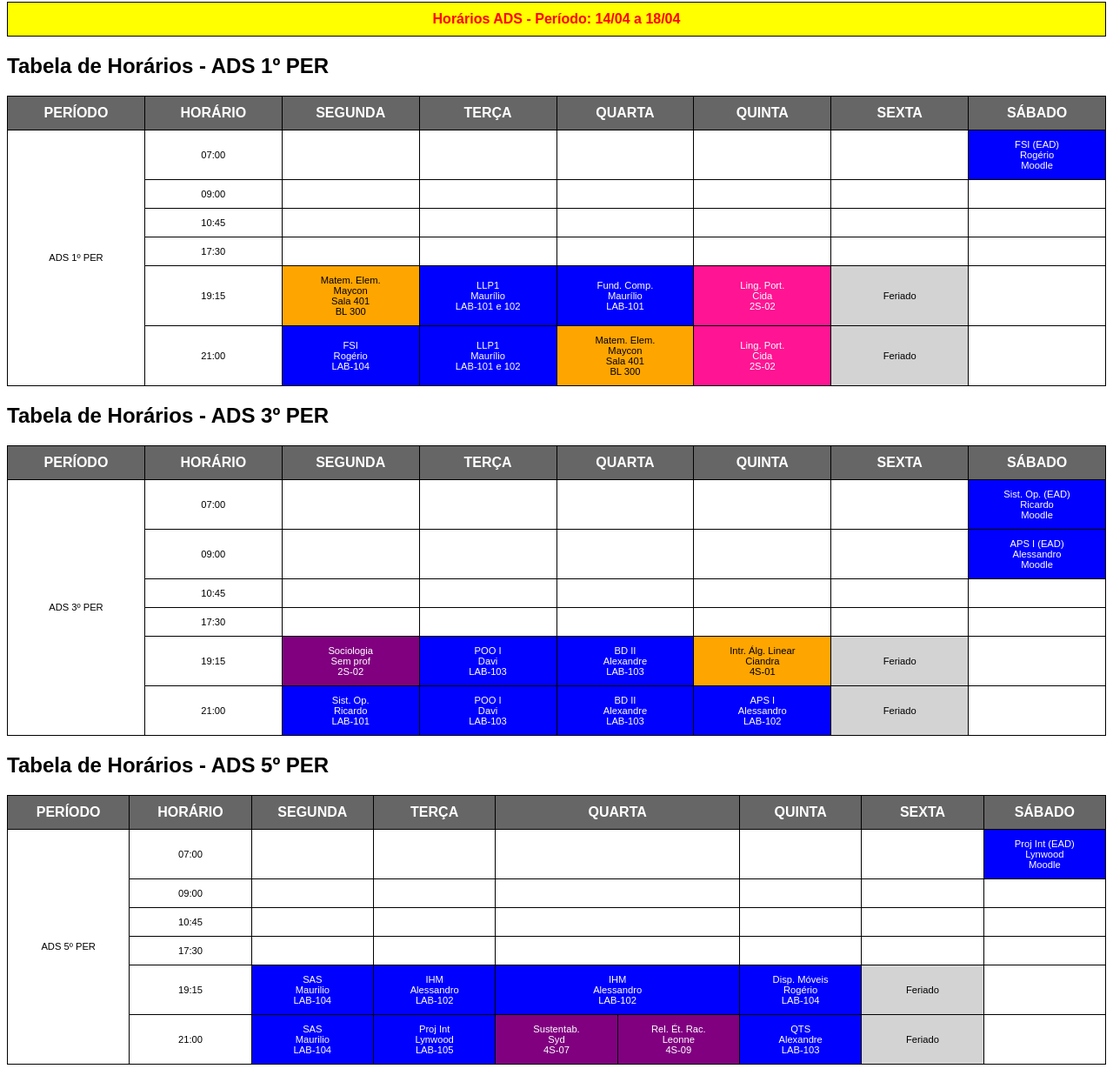
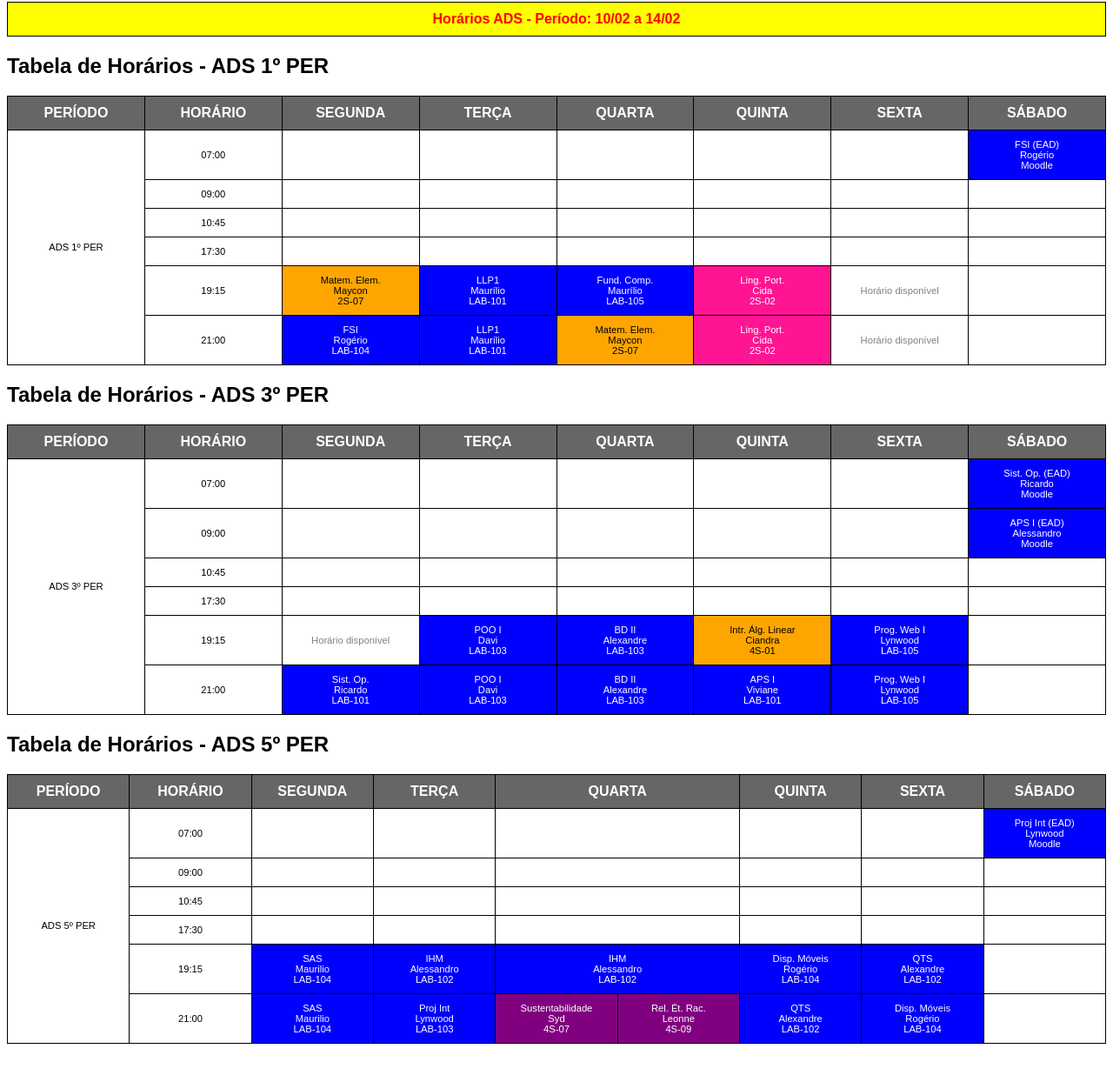
Before and after one commit to davitaveira1/horarios-ads, a plain HTML site: page teste.html in a window 1280 px wide. Shown: the part 6-1250 px from the top of the page at 87% size. After the commit the page ends 1226 px from the top, so only its background shows below. Drawn offline with Linux system fonts and the light colour scheme.

Commit message:
horario 05-05

```diff
--- a/teste.html
+++ b/teste.html
@@ -84,10 +84,6 @@
             /* Cinza claro */
             color: black;
         }
-        .verde {
-            background-color: green; /* Fundo verde */
-            color: white; /* Texto branco para melhor contraste */
-        }
     </style>
 </head>
 
@@ -96,7 +92,7 @@
     <table>
         <thead>
             <tr>
-                <th style="color: red; font-weight: bold; background-color: yellow;">Horários ADS - Período: 14/04 a 18/04</th>
+                <th style="color: red; font-weight: bold; background-color: yellow;">Horários ADS - Período: 10/02 a 14/02</th>
             </tr>
         </thead>
     </table>
@@ -156,22 +152,22 @@
             </tr>
             <tr>
                 <td>19:15</td>
-                <td class="laranja">Matem. Elem.<br>Maycon<br>Sala 401<br>BL 300</td>
-                <td class="azul">LLP1<br>Maurílio<br>LAB-101 e 102</td>
-                <td class="azul">Fund. Comp.<br>Maurílio<br>LAB-101</td>
+                <td class="laranja">Matem. Elem.<br>Maycon<br>2S-07</td>
+                <td class="azul">LLP1<br>Maurílio<br>LAB-101</td>
+                <td class="azul">Fund. Comp.<br>Maurílio<br>LAB-105</td>
                 <td class="rosa">Ling. Port.<br>Cida<br>2S-02</td>
-                <td class="cinza-claro">Feriado</td>
-                <!--<td class="verde">Ing. Instr.<br>Ricardo C.<br>2S-04</td>-->
+                <td style="color: gray;">Horário disponível</td>
+                <!--<td class="vermelho-claro">Ing. Instr.<br>Ricardo C.<br>2S-04</td>-->
                 <td class="branco"></td>
             </tr>
             <tr>
                 <td>21:00</td>
                 <td class="azul">FSI<br>Rogério<br>LAB-104</td>
-                <td class="azul">LLP1<br>Maurílio<br>LAB-101 e 102</td>
-                <td class="laranja">Matem. Elem.<br>Maycon<br>Sala 401<br>BL 300</td>
+                <td class="azul">LLP1<br>Maurílio<br>LAB-101</td>
+                <td class="laranja">Matem. Elem.<br>Maycon<br>2S-07</td>
                 <td class="rosa">Ling. Port.<br>Cida<br>2S-02</td>
-                <td class="cinza-claro">Feriado</td>
-                <!--<td class="verde">Ing. Instr.<br>Ricardo C.<br>2S-04</td>-->
+                <td style="color: gray;">Horário disponível</td>
+                <!--<td class="vermelho-claro">Ing. Instr.<br>Ricardo C.<br>2S-04</td>-->
                 <td class="branco"></td>
             </tr>
         </tbody>
@@ -234,14 +230,12 @@
             </tr>
             <tr>
                 <td>19:15</td>
-                <!--<td style="color: gray;">Horário disponível</td>-->
-                <!--<td class="vermelho-claro">Anteposição<br>Intr. Álg. Linear<br>Ciandra<br>2S-09</td>-->
-                <td class="roxo">Sociologia<br>Sem prof<br>2S-02</td>
+                <td style="color: gray;">Horário disponível</td>
+                <!--<td class="roxo">Sociologia<br>Sem prof<br>2S-05</td>-->
                 <td class="azul">POO I<br>Davi<br>LAB-103</td>
                 <td class="azul">BD II<br>Alexandre<br>LAB-103</td>
                 <td class="laranja">Intr. Álg. Linear<br>Ciandra<br>4S-01</td>
-                <td class="cinza-claro">Feriado</td>
-                <!--<td class="azul">Prog. Web I<br>Lynwood<br>LAB-105</td>-->
+                <td class="azul">Prog. Web I<br>Lynwood<br>LAB-105</td>
                 <td class="branco"></td>
             </tr>
             <tr>
@@ -249,9 +243,8 @@
                 <td class="azul">Sist. Op.<br>Ricardo<br>LAB-101</td>
                 <td class="azul">POO I<br>Davi<br>LAB-103</td>
                 <td class="azul">BD II<br>Alexandre<br>LAB-103</td>
-                <td class="azul">APS I<br>Alessandro<br>LAB-102</td>
-                <td class="cinza-claro">Feriado</td>
-                <!--<td class="azul">Prog. Web I<br>Lynwood<br>LAB-105</td>-->
+                <td class="azul">APS I<br>Viviane<br>LAB-101</td>
+                <td class="azul">Prog. Web I<br>Lynwood<br>LAB-105</td>
                 <td class="branco"></td>
             </tr>
         </tbody>
@@ -318,19 +311,17 @@
                 <td class="azul">IHM<br>Alessandro<br>LAB-102</td>
                 <td class="azul" colspan="2">IHM<br>Alessandro<br>LAB-102</td>
                 <td class="azul">Disp. Móveis<br>Rogério<br>LAB-104</td>
-                <td class="cinza-claro">Feriado</td>
-                <!--<td class="azul">QTS<br>Alexandre<br>LAB-103</td>-->
+                <td class="azul">QTS<br>Alexandre<br>LAB-102</td>
                 <td class="branco"></td>
             </tr>
             <tr>
                 <td>21:00</td>
                 <td class="azul">SAS<br>Maurilio<br>LAB-104</td>
-                <td class="azul">Proj Int<br>Lynwood<br>LAB-105</td>
-                <td class="roxo">Sustentab.<br>Syd<br>4S-07</td>
+                <td class="azul">Proj Int<br>Lynwood<br>LAB-103</td>
+                <td class="roxo">Sustentabilidade<br>Syd<br>4S-07</td>
                 <td class="roxo">Rel. Ét. Rac.<br>Leonne<br>4S-09</td>
-                <td class="azul">QTS<br>Alexandre<br>LAB-103</td>
-                <td class="cinza-claro">Feriado</td>
-                <!--<td class="azul">Disp. Móveis<br>Rogério<br>LAB-104</td>-->
+                <td class="azul">QTS<br>Alexandre<br>LAB-102</td>
+                <td class="azul">Disp. Móveis<br>Rogério<br>LAB-104</td>
                 <td class="branco"></td>
             </tr>
         </tbody>
```
Also changed, not shown: index.html (+2 -2 lines).
